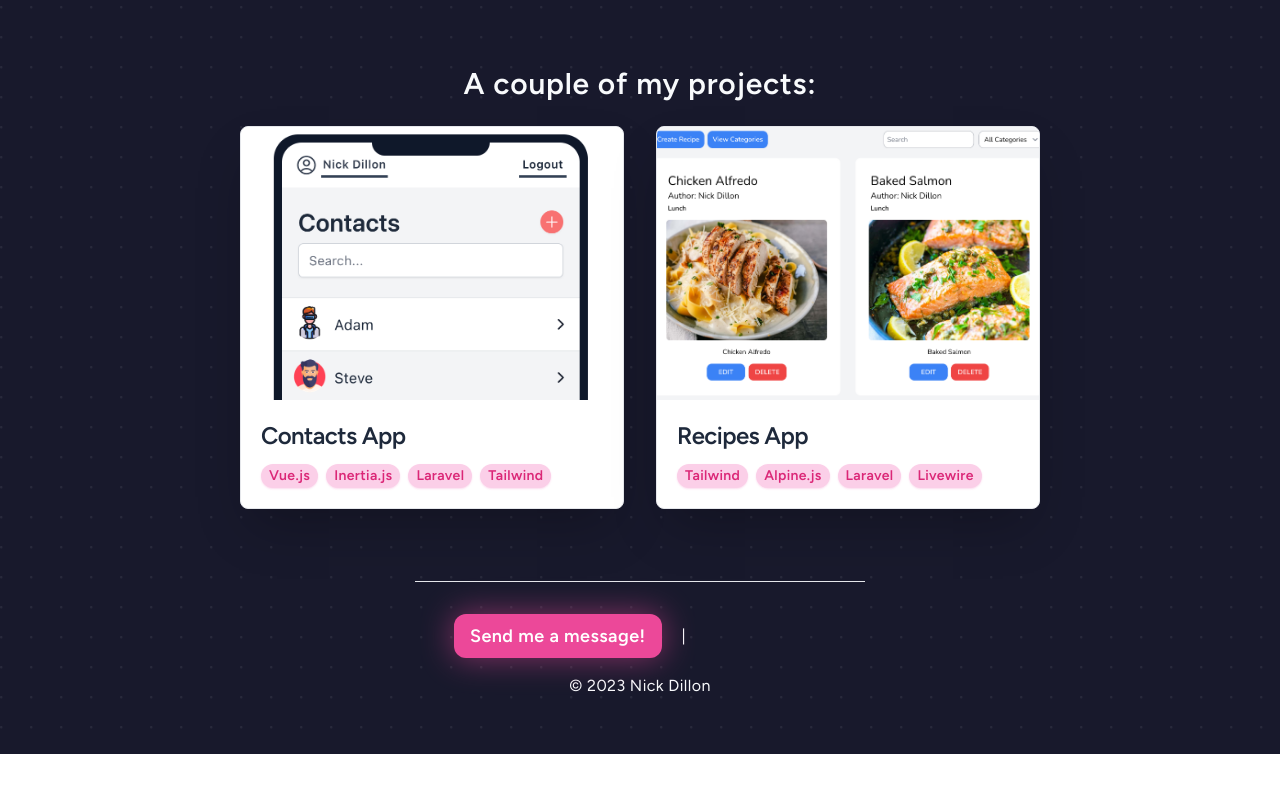
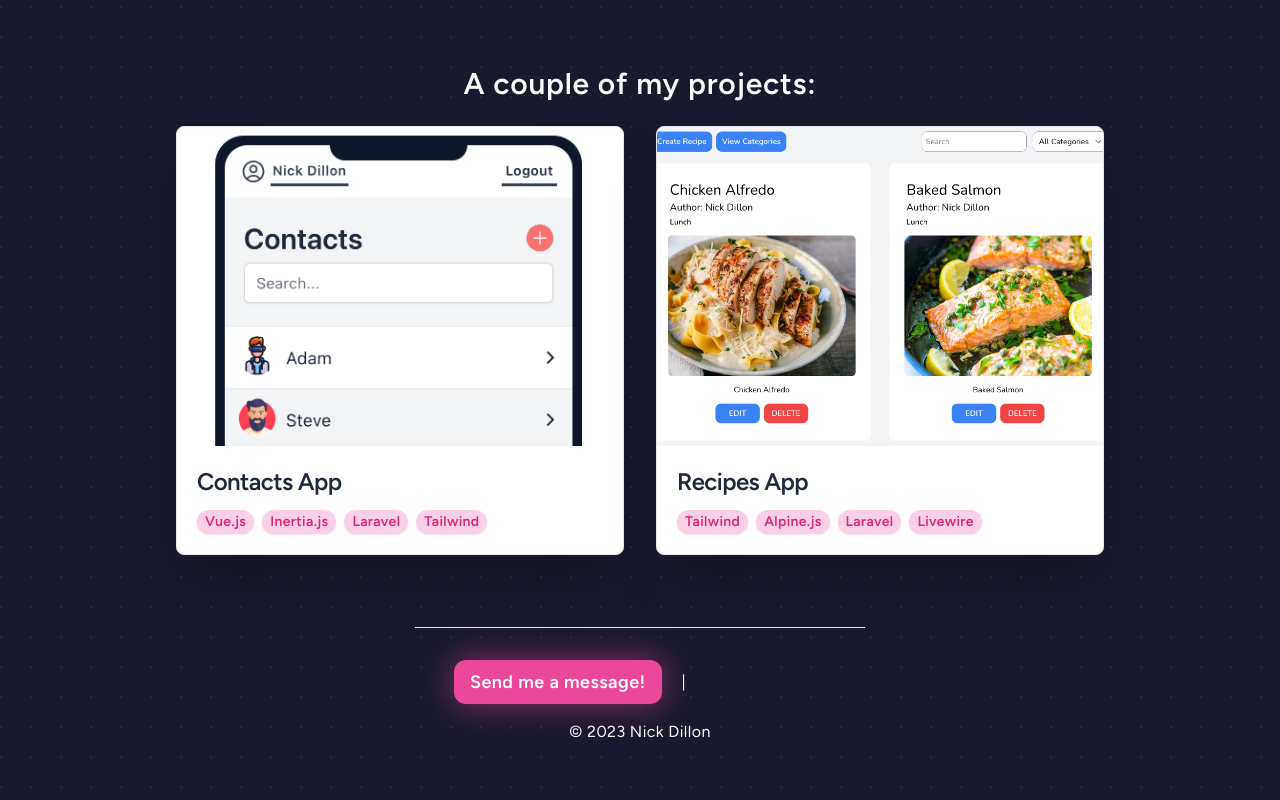
Before and after one commit to NickDillon1412/portfolio-site, a Vue app: page / in a window 1280 px wide. Shown: the part 1494-2294 px from the top of the page. Before the commit the page ends 2248 px from the top, so only its background shows below. Built offline with nearby package versions, Linux system fonts and the light colour scheme; some icons are missing.

Commit message:
Testing out width sizes

```diff
--- a/src/components/Projects.vue
+++ b/src/components/Projects.vue
@@ -4,7 +4,7 @@
 			<div class="">
 				<a :href="project.url" target="_blank">
 					<div
-						class="max-w-sm duration-300 ease-in-out bg-white border border-gray-200 rounded-lg shadow-2xl hover:shadow-pink-500 hover:scale-105 hover:-rotate-2">
+						class="max-w-md duration-300 ease-in-out bg-white border border-gray-200 rounded-lg shadow-2xl hover:shadow-pink-500 hover:scale-105 hover:-rotate-2">
 						<img class="rounded-t-lg" :src="`../images/${project.image}`" :alt="project.title" />
 						<div class="p-5">
 							<h5 class="text-2xl font-bold tracking-tight">{{
```
